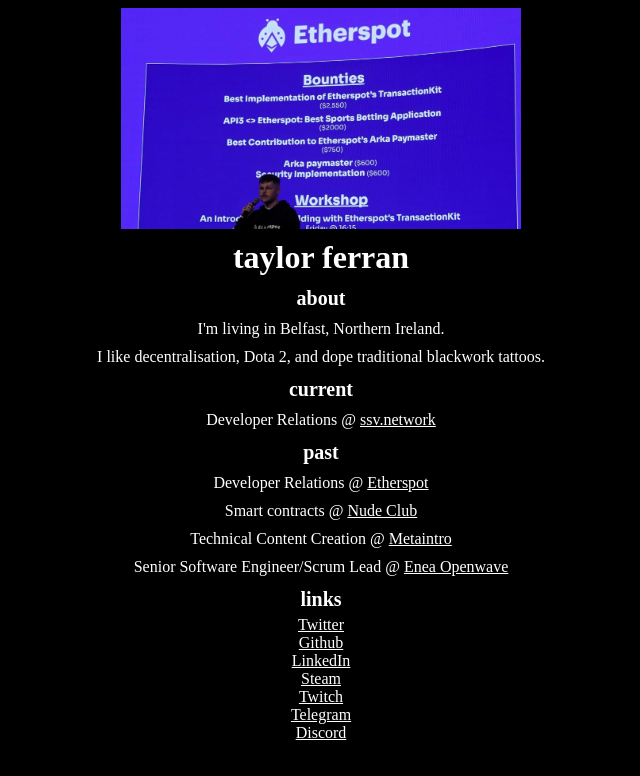
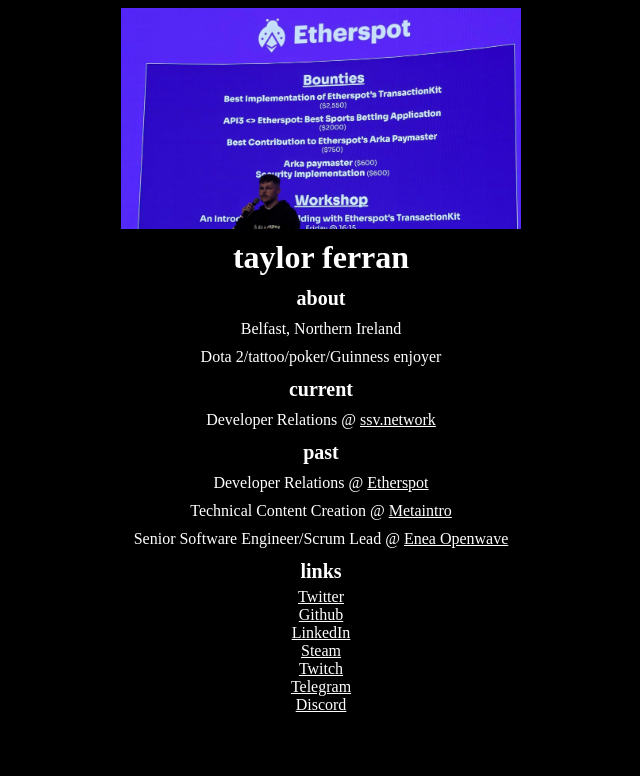
Before and after one commit to taylorferran/taylor-wiki, a Next.js app in the folder my-app/: page / in a window 1280 px wide. Shown: the top 776 px of the page, without its empty margins (319-959 px from the left). Built offline with nearby package versions, Linux system fonts and the light colour scheme; a web font is replaced by a local one.

Commit message:
aosijdaosudf

```diff
--- a/my-app/pages/index.js
+++ b/my-app/pages/index.js
@@ -21,15 +21,14 @@
       <h1>taylor ferran</h1>
 
         <b>about</b>
-          <p>I'm living in Belfast, Northern Ireland.</p>
-          <p>I like decentralisation, Dota 2, and dope traditional blackwork tattoos.</p>
+          <p>Belfast, Northern Ireland</p>
+          <p>Dota 2/tattoo/poker/Guinness enjoyer</p>
 
           <b>current</b>
             <p>Developer Relations @ <a href="https://ssv.network/" target="_blank">ssv.network</a></p>
 
         <b>past</b>
         <p>Developer Relations @ <a href="https://etherspot.io" target="_blank">Etherspot</a></p>
-        <p>Smart contracts @ <a href="https://twitter.com/nudeclubapp" target="_blank">Nude Club</a></p>
         <p>Technical Content Creation @ <a href="https://www.metaintro.com/" target="_blank">Metaintro</a></p>
         <p>Senior Software Engineer/Scrum Lead @  <a href="https://owmobility.com/" target="_blank">Enea Openwave</a></p>
 
```
